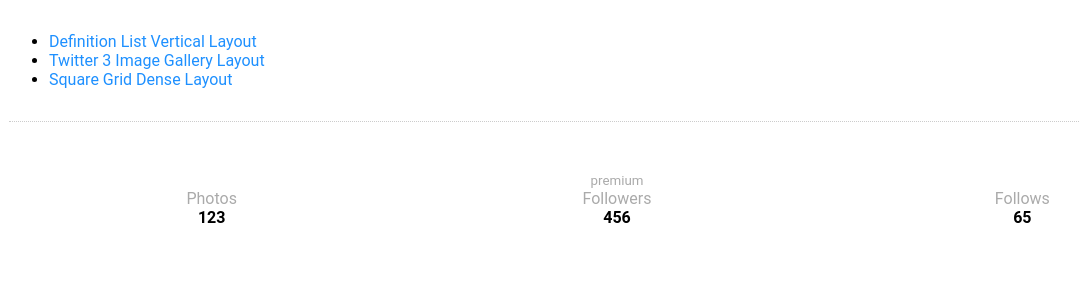
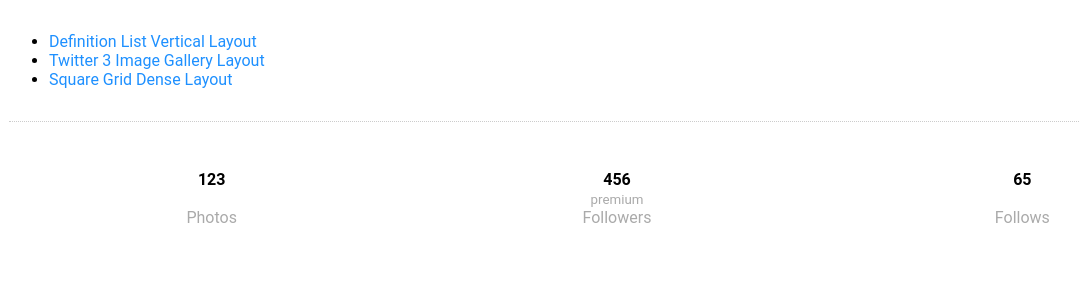
Before and after one commit to andreipfeiffer/css-tricks, a React (Create React App) app: page /definition-list-vertical-layout in a window 1280 px wide. Shown: the top 300 px of the page, without its empty margins (23-1103 px from the left). Built offline with nearby package versions, Linux system fonts and the light colour scheme.

Commit message:
Inversed definition list

```diff
--- a/src/pages/definition-list-vertical-layout.module.css
+++ b/src/pages/definition-list-vertical-layout.module.css
@@ -2,7 +2,7 @@
   display: grid;
   grid-template-columns: 1fr 1fr 1fr;
   grid-template-rows: auto auto;
-  grid-auto-flow: column;
+  grid-auto-flow: dense;
   justify-items: center;
   align-items: flex-end;
 }
@@ -11,9 +11,11 @@
   display: block;
   color: #aaaaaa;
   text-align: center;
+  grid-row-start: 2;
 }
 
 .value {
   font-weight: bold;
   margin: 0;
+  grid-row-start: 1;
 }
```
